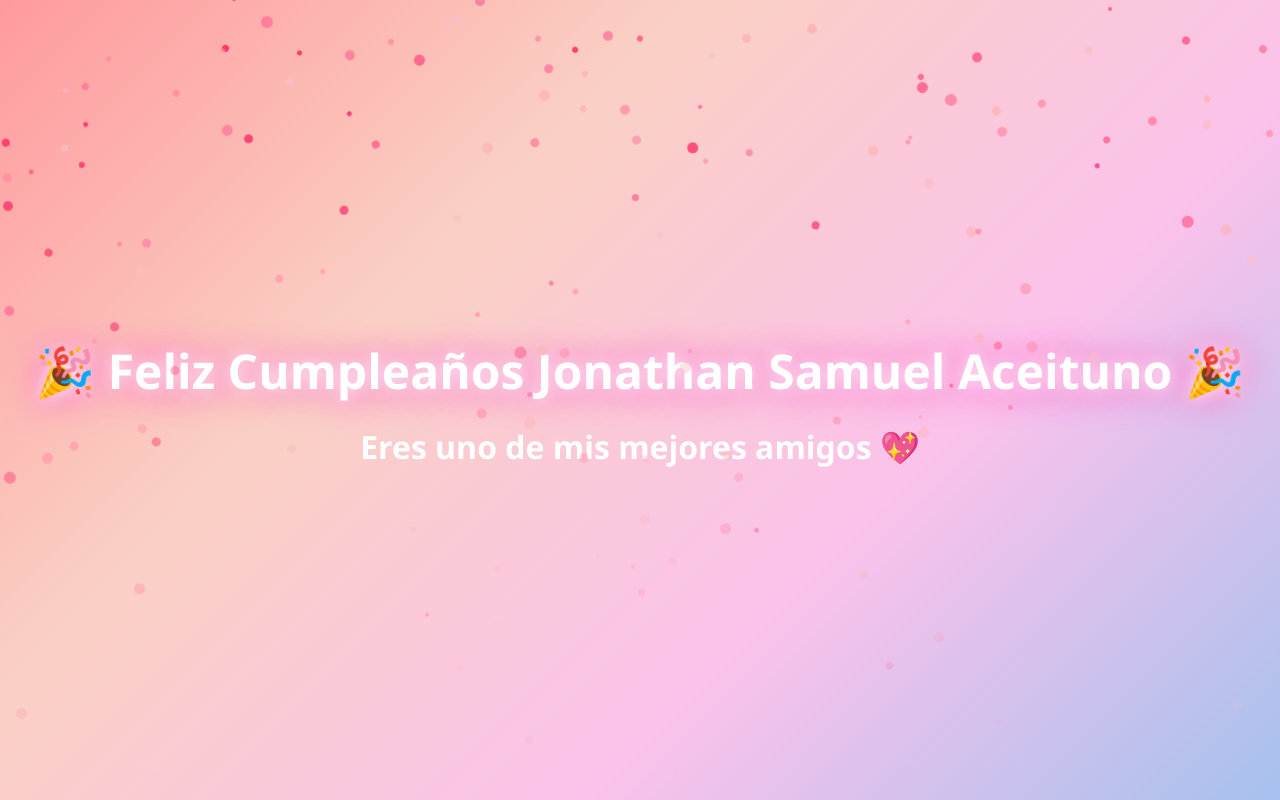
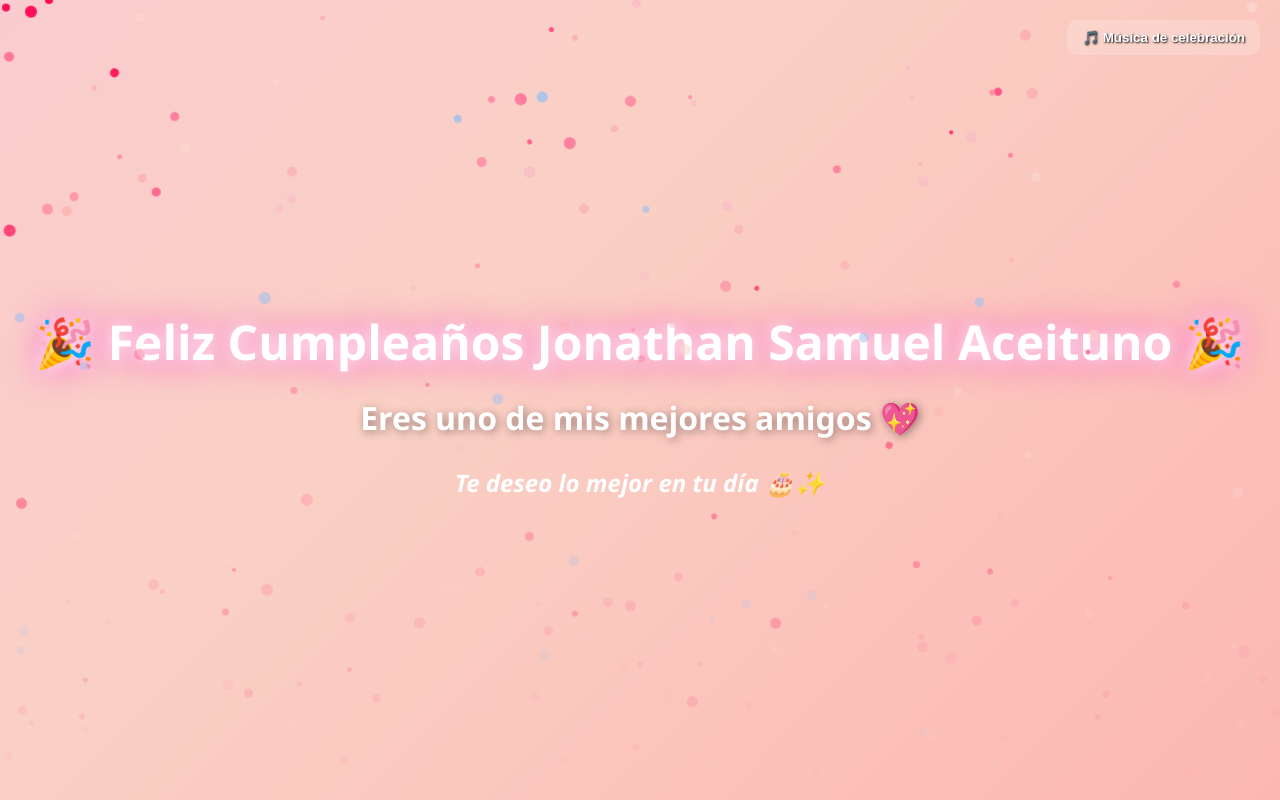
Before and after one commit to apaz43181-pixel/Cumplea-os-, a plain HTML site: page index.html in a window 1280 px wide. Drawn offline with Linux system fonts and the light colour scheme.

Commit message:
Update index.html

```diff
--- a/index.html
+++ b/index.html
@@ -9,7 +9,9 @@
         margin: 0;
         padding: 0;
         font-family: 'Segoe UI', sans-serif;
-            background: linear-gradient(135deg, #ff9a9e, #fad0c4, #fbc2eb, #a6c1ee);
+        background: linear-gradient(-45deg, #ff9a9e, #fad0c4, #fbc2eb, #a6c1ee);
+        background-size: 400% 400%;
+        animation: gradientBG 15s ease infinite;
         height: 100vh;
         display: flex;
         justify-content: center;
@@ -19,9 +21,16 @@
         text-align: center;
     }
 
+    @keyframes gradientBG {
+        0% { background-position: 0% 50%; }
+        50% { background-position: 100% 50%; }
+        100% { background-position: 0% 50%; }
+    }
+
     h1 {
         font-size: 3em;
         animation: glow 2s infinite alternate;
+        text-shadow: 0 0 20px #fff, 0 0 30px #ff6ec7, 0 0 40px #ff6ec7;
     }
 
     h2 {
@@ -29,6 +38,15 @@
         margin-top: -10px;
         animation: fadeIn 3s ease-in-out forwards;
         opacity: 0;
+        text-shadow: 2px 2px 10px rgba(0,0,0,0.4);
+    }
+
+    h3 {
+        font-size: 1.5em;
+        margin-top: 10px;
+        animation: fadeIn 5s ease-in-out forwards;
+        opacity: 0;
+        font-style: italic;
     }
 
     @keyframes glow {
@@ -44,40 +62,67 @@
         position: absolute;
         width: 10px;
         height: 10px;
-            background-color: white;
+        border-radius: 50%;
         animation: fall linear infinite;
-            opacity: 0.8;
-            border-radius: 50%;
     }
 
     @keyframes fall {
-            to {
-                transform: translateY(100vh) rotate(360deg);
-                opacity: 0;
+        0% { transform: translateY(0) rotate(0deg); }
+        100% { transform: translateY(100vh) rotate(360deg); opacity: 0; }
     }
+
+    /* Botón de música */
+    .music-button {
+        position: fixed;
+        top: 20px;
+        right: 20px;
+        background: rgba(255,255,255,0.2);
+        border: none;
+        padding: 10px 15px;
+        border-radius: 10px;
+        color: white;
+        font-weight: bold;
+        cursor: pointer;
+        text-shadow: 1px 1px 2px black;
+        transition: background 0.3s ease;
+    }
+    .music-button:hover {
+        background: rgba(255,255,255,0.4);
     }
 </style>
 </head>
 <body>
+
 <div>
     <h1>🎉 Feliz Cumpleaños Jonathan Samuel Aceituno 🎉</h1>
     <h2>Eres uno de mis mejores amigos 💖</h2>
+    <h3>Te deseo lo mejor en tu día 🎂✨</h3>
 </div>
 
+<button class="music-button" onclick="toggleMusic()">🎵 Música de celebración</button>
+<audio id="celebrationAudio" loop>
+    <source src="https://www.soundhelix.com/examples/mp3/SoundHelix-Song-1.mp3" type="audio/mpeg">
+</audio>
+
 <script>
-        // Crear confeti
-        const colors = ["#ff0a54", "#ff477e", "#ff7096", "#ff85a1", "#fbb1b1", "#f9bec7"];
-        for (let i = 0; i < 150; i++) {
+    const colors = ["#ff0a54", "#ff477e", "#ff7096", "#ff85a1", "#fbb1b1", "#f9bec7", "#a6c1ee", "#fcd5ce"];
+    for (let i = 0; i < 200; i++) {
         let confetti = document.createElement("div");
         confetti.classList.add("confetti");
         confetti.style.backgroundColor = colors[Math.floor(Math.random() * colors.length)];
         confetti.style.left = Math.random() * window.innerWidth + "px";
-            confetti.style.animationDuration = (Math.random() * 3 + 2) + "s";
+        confetti.style.animationDuration = (Math.random() * 5 + 2) + "s";
         confetti.style.width = (Math.random() * 8 + 4) + "px";
         confetti.style.height = confetti.style.width;
         confetti.style.top = -10 + "px";
         document.body.appendChild(confetti);
     }
+
+    function toggleMusic() {
+        const audio = document.getElementById("celebrationAudio");
+        audio.paused ? audio.play() : audio.pause();
+    }
 </script>
+
 </body>
 </html>
```
Lines whose indentation alone changed are shown as unchanged.
